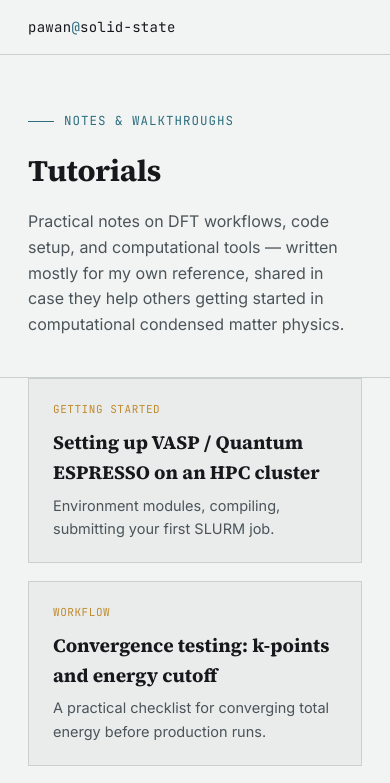
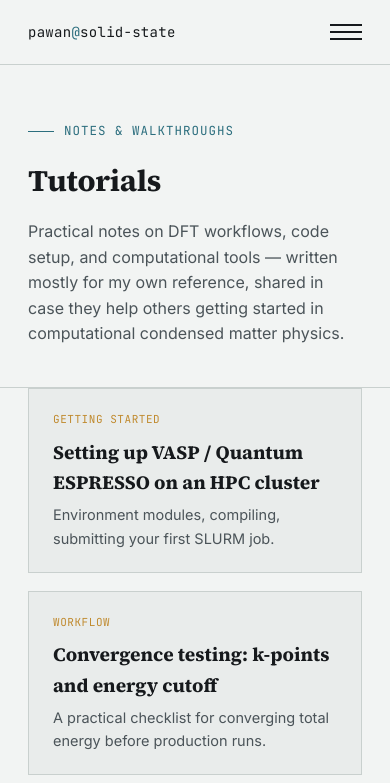
Before and after one commit to pawan054/pawan054.github.io, a plain HTML site: page tutorial.html in a window 390 px wide. Shown: the top 783 px of the page. Drawn offline with Linux system fonts and the light colour scheme.

Commit message:
Add mobile hamburger menu

```diff
--- a/tutorial.html
+++ b/tutorial.html
@@ -43,6 +43,7 @@
     border-bottom:1px solid var(--rule);
   }
   .nav-inner{
+    position:relative;
     max-width:var(--maxw); margin:0 auto; padding:16px 28px;
     display:flex; align-items:center; justify-content:space-between;
   }
@@ -56,7 +57,33 @@
   }
   .nav-links a:hover{ color:var(--ink); border-color:var(--accent); }
   .nav-links .kpt{ color:var(--accent); margin-right:6px; }
-  @media (max-width:640px){ .nav-links{ display:none; } }
+
+  .nav-toggle{
+    display:none; flex-direction:column; justify-content:center; gap:5px;
+    width:32px; height:32px; background:none; border:none; cursor:pointer;
+    padding:0;
+  }
+  .nav-toggle span{
+    display:block; width:100%; height:2px; background:var(--ink);
+    transition:transform .2s ease, opacity .2s ease;
+  }
+  .nav-toggle.open span:nth-child(1){ transform:translateY(7px) rotate(45deg); }
+  .nav-toggle.open span:nth-child(2){ opacity:0; }
+  .nav-toggle.open span:nth-child(3){ transform:translateY(-7px) rotate(-45deg); }
+
+  @media (max-width:640px){
+    .nav-toggle{ display:flex; }
+    .nav-links{
+      display:flex; flex-direction:column; gap:0;
+      position:absolute; top:100%; left:0; right:0;
+      background:var(--bg); border-bottom:1px solid var(--rule);
+      max-height:0; overflow:hidden;
+      transition:max-height .25s ease;
+    }
+    .nav-links.open{ max-height:400px; }
+    .nav-links li{ border-top:1px solid var(--rule); }
+    .nav-links a{ display:block; padding:14px 28px; }
+  }
 
   .page-head{ padding:56px 0 40px; border-bottom:1px solid var(--rule); }
   .eyebrow{
@@ -104,7 +131,10 @@
 <header class="nav">
   <div class="nav-inner">
     <div class="nav-id">pawan<span>@</span>solid-state</div>
-    <ul class="nav-links">
+    <button class="nav-toggle" id="navToggle" aria-label="Toggle menu" aria-expanded="false">
+      <span></span><span></span><span></span>
+    </button>
+    <ul class="nav-links" id="navLinks">
       <li><a href="index.html">← Home</a></li>
       <li><a href="index.html#research"><span class="kpt">X</span>Research</a></li>
       <li><a href="index.html#publications"><span class="kpt">M</span>Publications</a></li>
@@ -163,6 +193,14 @@
 
 <script>
   document.getElementById('year').textContent = new Date().getFullYear();
+
+  const navToggle = document.getElementById('navToggle');
+  const navLinks = document.getElementById('navLinks');
+  navToggle.addEventListener('click', () => {
+    const isOpen = navLinks.classList.toggle('open');
+    navToggle.classList.toggle('open', isOpen);
+    navToggle.setAttribute('aria-expanded', isOpen);
+  });
 </script>
 
 </body>
```
Also changed, not shown: index.html (+44 -2 lines).
